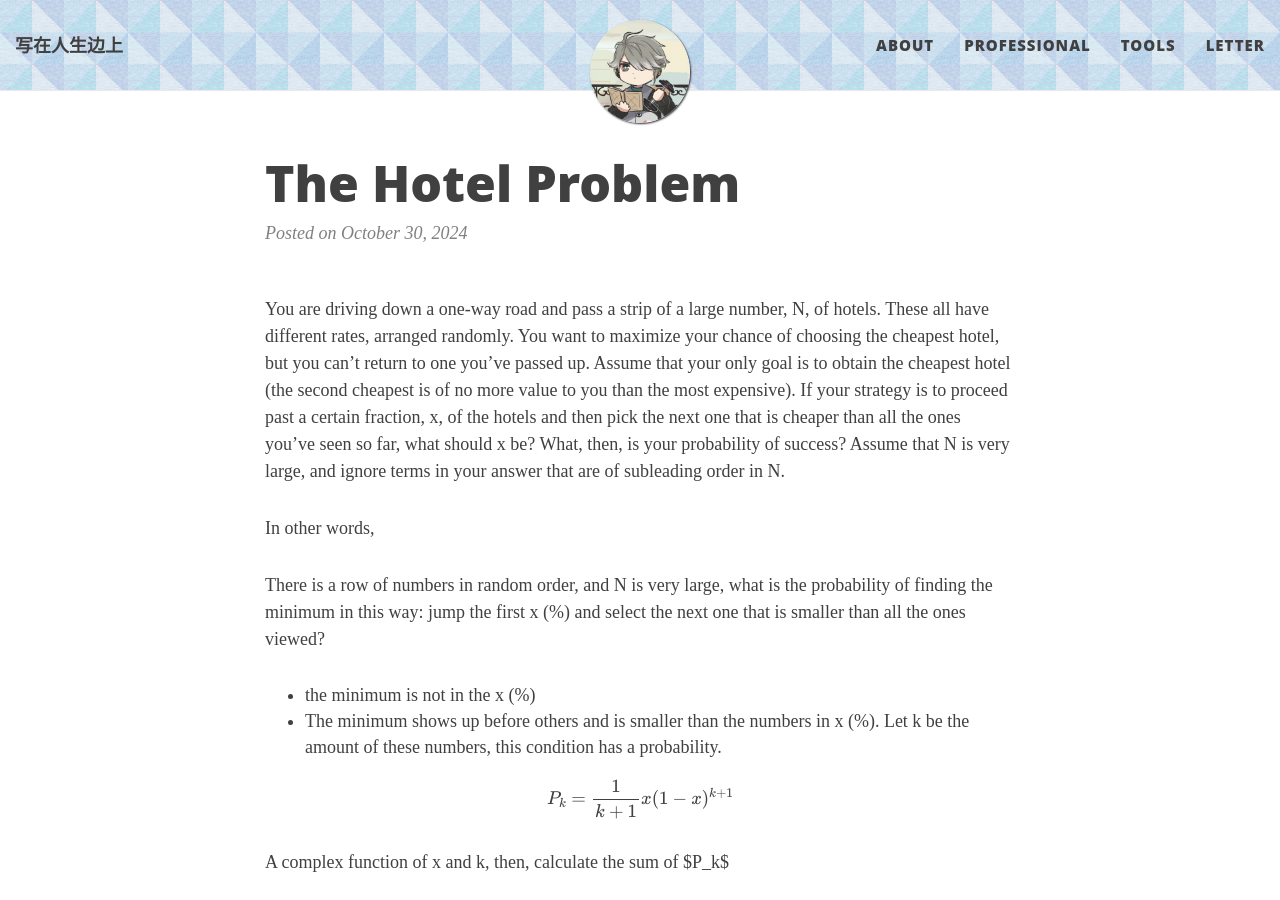
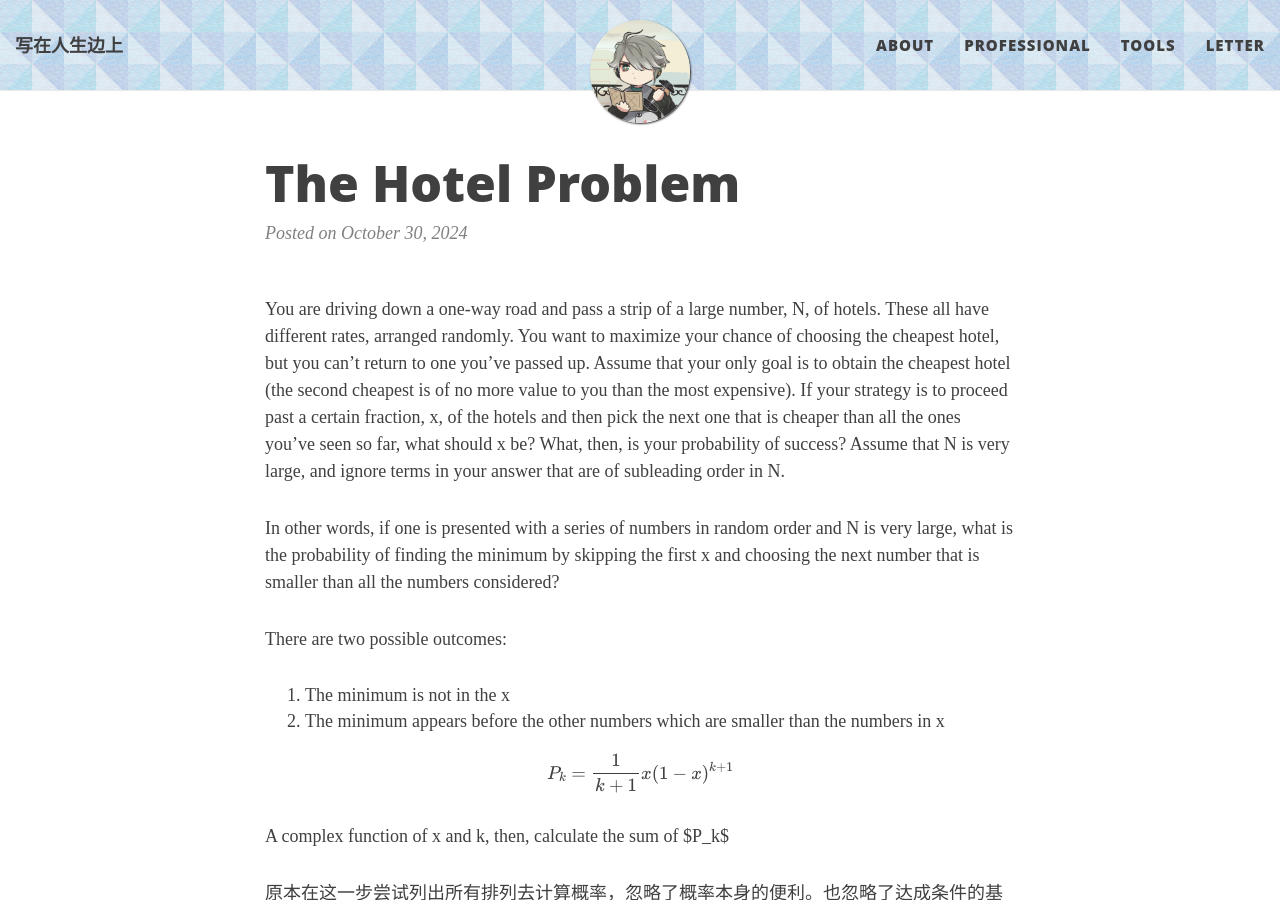
Before and after one commit to PlanetPolly/PlanetPolly.github.io, a Jekyll site: the page built from _posts/2024-10-30-the-hotel-problem.md, in a window 1280 px wide and 900 px high. Built offline with Jekyll 4.4.1, drawn with Linux system fonts in a browser that asks for light colours; nearby versions of some CDN libraries; formulas are drawn with MathJax 3.

Commit message:
Update 2024-10-30-the-hotel-problem.md

```diff
--- a/_posts/2024-10-30-the-hotel-problem.md
+++ b/_posts/2024-10-30-the-hotel-problem.md
@@ -7,12 +7,11 @@
 
 You are driving down a one-way road and pass a strip of a large number, N, of hotels. These all have different rates, arranged randomly. You want to maximize your chance of choosing the cheapest hotel, but you can't return to one you've passed up. Assume that your only goal is to obtain the cheapest hotel (the second cheapest is of no more value to you than the most expensive). If your strategy is to proceed past a certain fraction, x, of the hotels and then pick the next one that is cheaper than all the ones you've seen so far, what should x be? What, then, is your probability of success? Assume that N is very large, and ignore terms in your answer that are of subleading order in N.
 
-In other words,
+In other words, if one is presented with a series of numbers in random order and N is very large, what is the probability of finding the minimum by skipping the first x and choosing the next number that is smaller than all the numbers considered?
 
-There is a row of numbers in random order, and N is very large, what is the probability of finding the minimum in this way: jump the first x (%) and select the next one that is smaller than all the ones viewed?
-
-- the minimum is not in the x (%)
-- The minimum shows up before others and is smaller than the numbers in x (%). Let k be the amount of these numbers, this condition has a probability.
+There are two possible outcomes:
+1. The minimum is not in the x
+2. The minimum appears before the other numbers which are smaller than the numbers in x
 
 $$P_k=\frac{1}{k+1}x(1-x)^{k+1}$$
 
```
